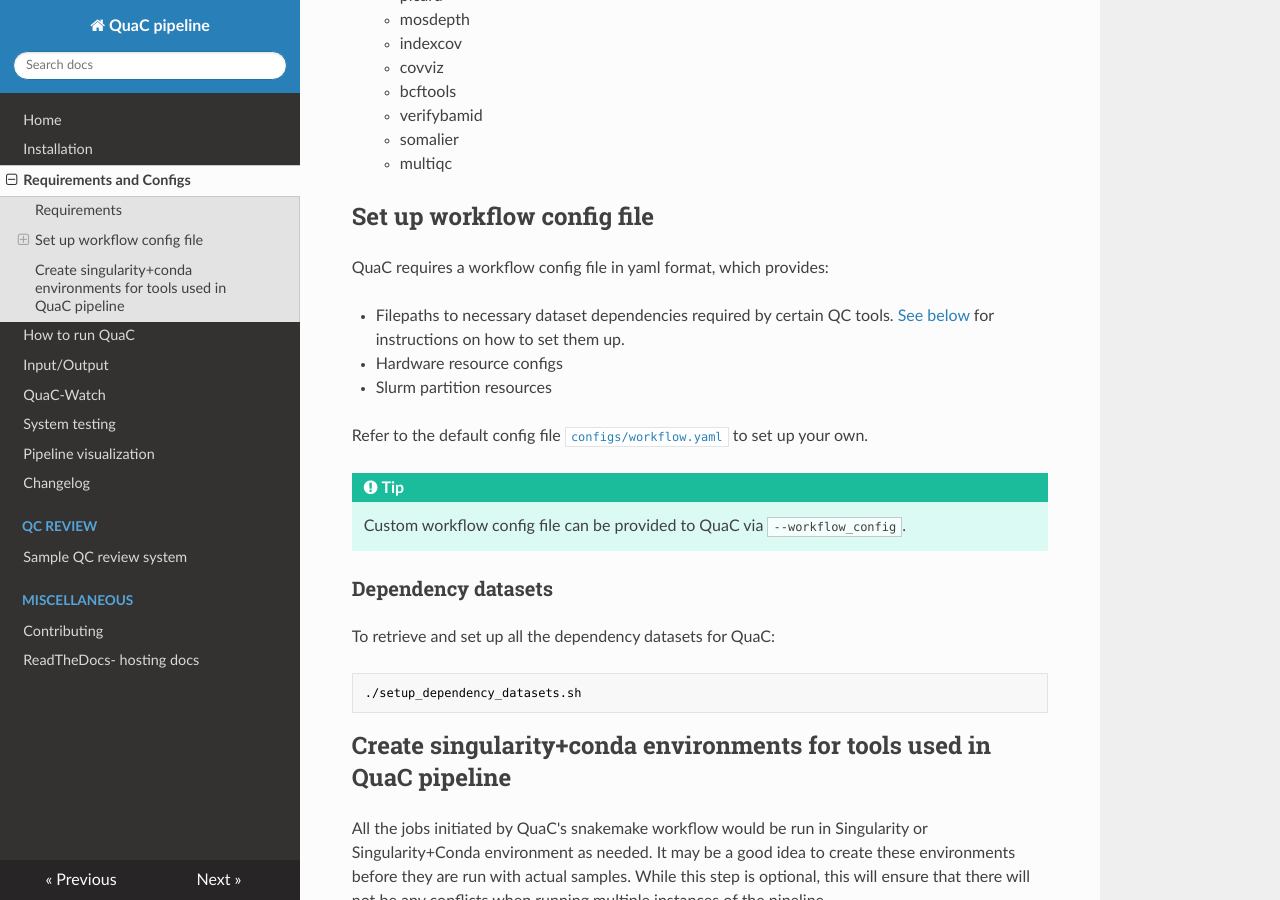
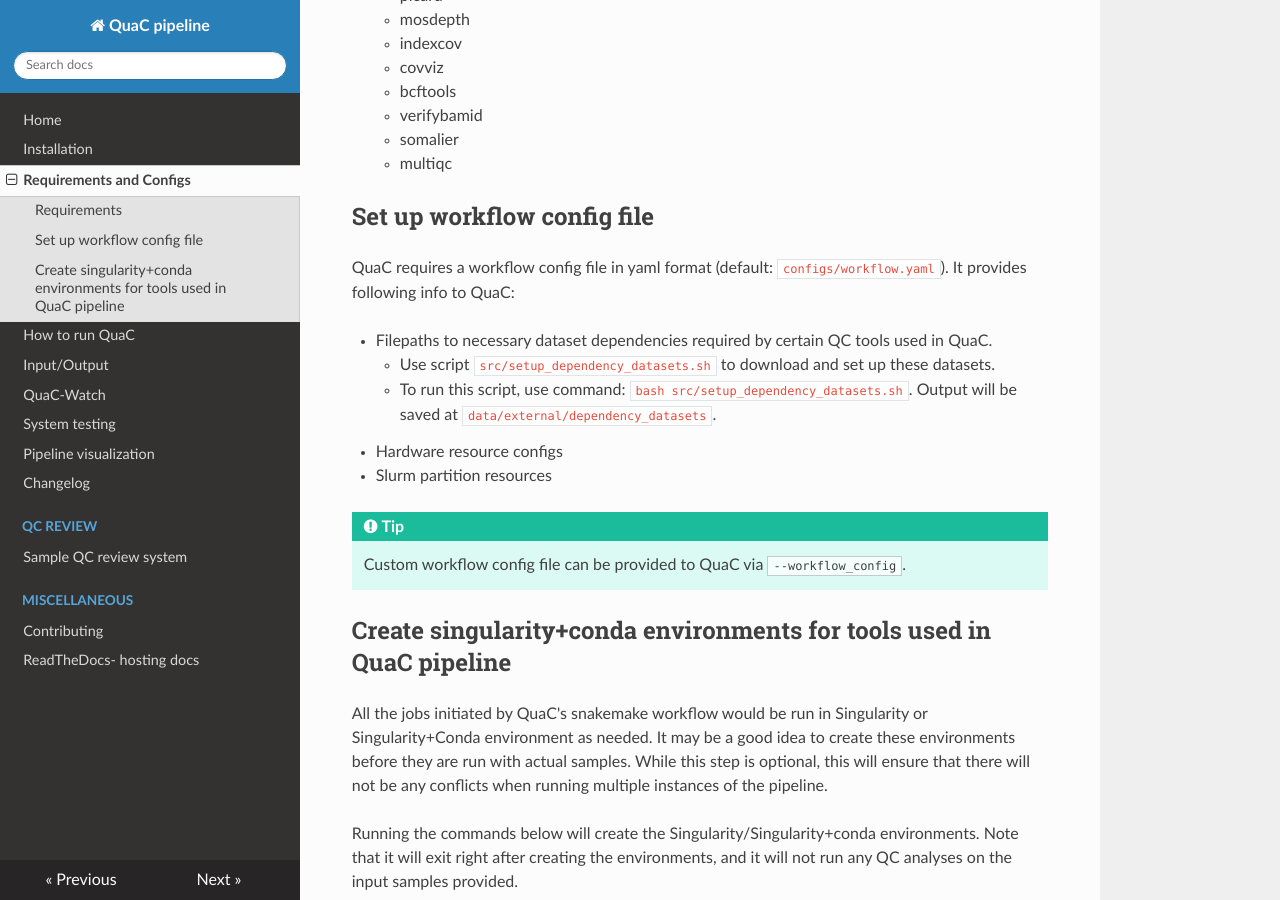
Before and after one commit to uab-cgds-worthey/quac, an MkDocs documentation site: the page built from docs/reqts_configs.md, in a window 1280 px wide and 900 px high, scrolled down 851 px. Built offline with MkDocs 1.6.1, drawn with Linux system fonts in a browser that asks for light colours; nearby versions of some CDN libraries.

Commit message:
clarifies dataset dependencies retrieval via script

````diff
--- a/docs/reqts_configs.md
+++ b/docs/reqts_configs.md
@@ -34,25 +34,16 @@ In order to run the QuaC pipeline, user needs to
 
 ## Set up workflow config file
 
-QuaC requires a workflow config file in yaml format, which provides:
+QuaC requires a workflow config file in yaml format (default: `configs/workflow.yaml`). It provides following info to QuaC:
 
-- Filepaths to necessary dataset dependencies required by certain QC tools. [See below](#dependency-datasets) for instructions on how to set them up.
+- Filepaths to necessary dataset dependencies required by certain QC tools used in QuaC.
+    - Use script `src/setup_dependency_datasets.sh` to download and set up these datasets.
+    - To run this script, use command: `bash src/setup_dependency_datasets.sh`. Output will be saved at `data/external/dependency_datasets`.
 - Hardware resource configs
 - Slurm partition resources
 
-Refer to the default config file [`configs/workflow.yaml`](../configs/workflow.yaml) to set up your own.
-
 !!! tip
     Custom workflow config file can be provided to QuaC via `--workflow_config`.
-
-
-### Dependency datasets
-
-To retrieve and set up all the dependency datasets for QuaC:
-
-```sh
-./setup_dependency_datasets.sh
-```
 
 
 ## Create singularity+conda environments for tools used in QuaC pipeline
````
